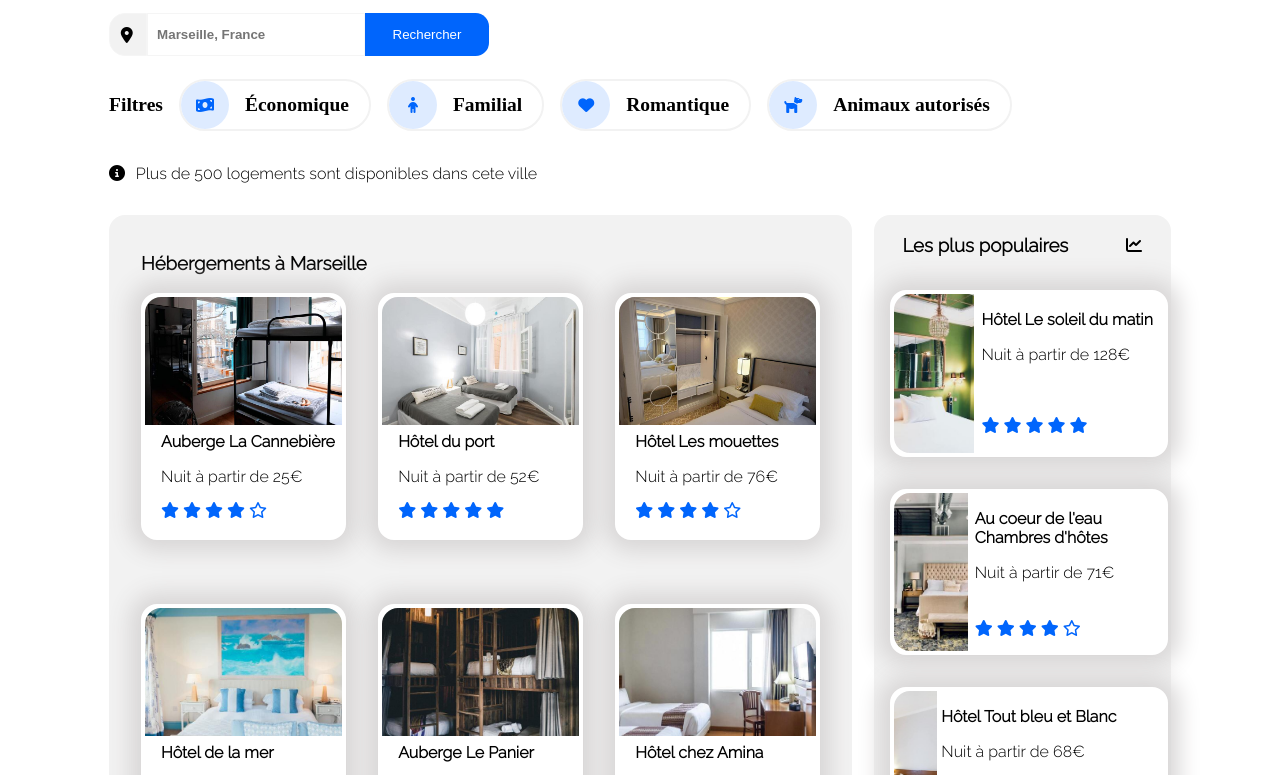
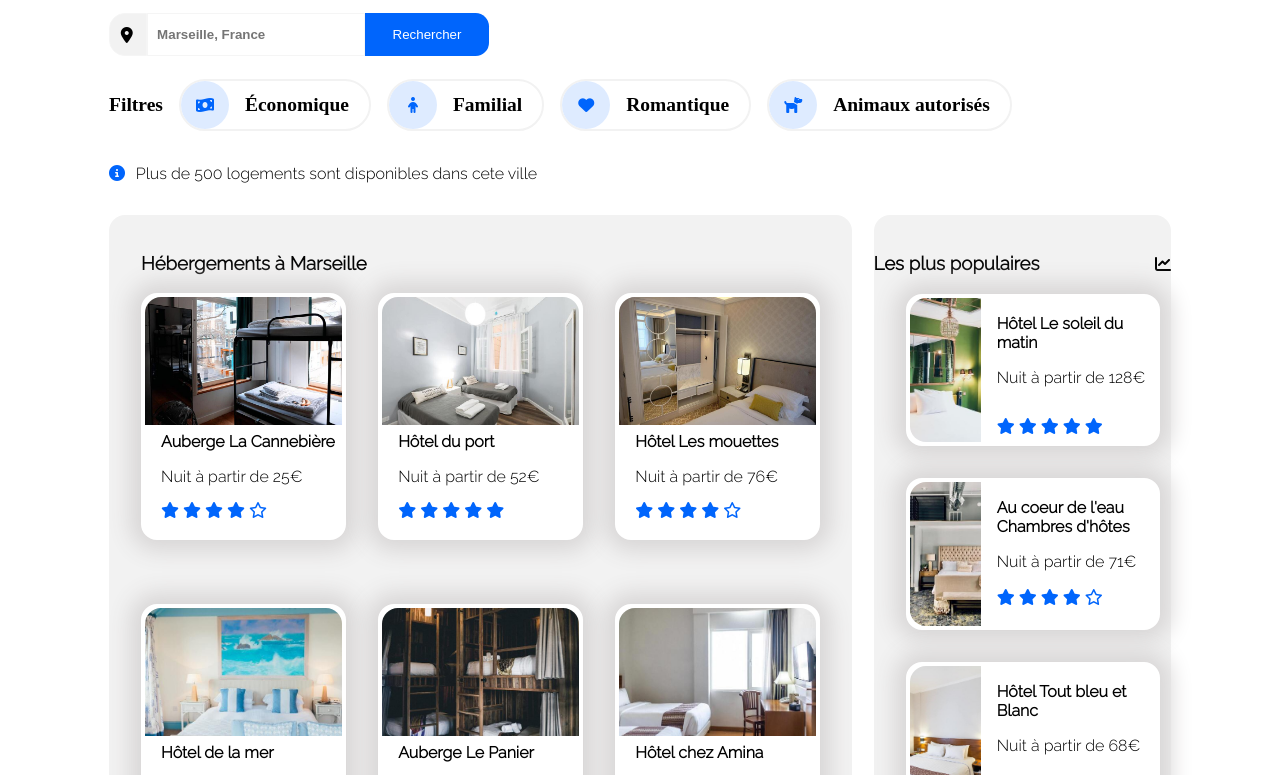
Before and after one commit to escanor24000/escanor24000.github.io, a plain HTML site: page site.html in a window 1280 px wide. Shown: the part 163-938 px from the top of the page. Drawn offline with Linux system fonts and the light colour scheme.

Commit message:
ajustement populaire

```diff
--- a/site.html
+++ b/site.html
@@ -113,7 +113,7 @@
         <div class="rsv-information">
 
             <div class="rsv-information--item">
-            <i class="fas fa-info-circle"></i>
+            <i id="item--info" class="fas fa-info-circle"></i>
             </div>
 
             <p>Plus de 500 logements sont disponibles dans cete ville</p>
@@ -259,7 +259,7 @@
 
                     <div class="titre_aside">
 
-                        <h1>Les plus populaires</h1><i class="fas fa-chart-line"></i>
+                        <h1 class="titre_aside--popu">Les plus populaires</h1><i id=titre_aside--item class="fas fa-chart-line"></i>
 
                     </div>
 
--- a/style.css
+++ b/style.css
@@ -263,7 +263,10 @@ img
     margin-top: 1em;
     margin-bottom: 1em;
 }
-
+#item--info
+{
+    color: #0065fc;
+}
 .rsv-information--item
 {
     margin-right: 1%;
@@ -503,32 +506,51 @@ img
     justify-content: space-around;
 }
 
+.titre_aside--popu
+{
+    width: 16em;
+    margin-top: 2em;
+    margin-bottom: 20px;
+    font-weight: bold;
+}
+
+#titre_aside--item
+{
+    margin-top: 19px;
+}
+
 .Hôtel_Le_soleil_du_matin
 {
     display: flex;
     border: 4px solid white;
     border-radius: 1em;
     box-shadow: rgb(216 214 214) 0px 0px 22px 11px;
-    margin: 1em;
-    margin-top: 1em;
+    margin-left: 2em;
+    margin-right: 1em;
     margin-bottom: 2em;
     background-color: white;
-    height: 22%;
-    width: 91%;
+    height: 20%;
+    width: 83%;
+}
+
+.Hôtel_Le_soleil_du_matin--photo
+{
+    width: 82%;
 }
 
 .Hôtel_Le_soleil_du_matin--taille--photo
 {
     border-top-left-radius: 1em;
     border-bottom-left-radius: 1em;
-    width: 92%;
+    width: 100%;
     height: 100%;
 }
 
 .Hôtel_Le_soleil_du_matin--info
 {
-    width: 182%;
+    width: 184%;
     height: 100%;
+    padding-left: 1em;
 }
 
 .Hôtel_Le_soleil_du_matin--info--titre
@@ -538,7 +560,7 @@ img
 
 .Hôtel_Le_soleil_du_matin--info--titre--nuit
 {
-    margin-bottom: 29%;
+    margin-bottom: 19%;
 }
 
 .Au_coeur_de_l_eau_Chambres_d_hôtes
@@ -547,25 +569,31 @@ img
     border: 4px solid white;
     border-radius: 1em;
     box-shadow: rgb(216 214 214) 0px 0px 22px 11px;
-    margin: 0em 1em;
+    margin-left: 2em;
     margin-bottom: 2em;
     background-color: white;
-    height: 22%;
-    width: 91%;
+    height: 20%;
+    width: 83%;
+}
+
+.Au_coeur_de_l_eau_Chambres_d_hôtes--photo
+{
+    width: 82%;
 }
 
 .Au_coeur_de_l_eau_Chambres_d_hôtes--taille--photo
 {
     border-top-left-radius: 1em;
     border-bottom-left-radius: 1em;
-    width: 92%;
+    width: 100%;
     height: 100%;
 }
 
 .Au_coeur_de_l_eau_Chambres_d_hôtes--info
 {
-    width: 182%;
+    width: 184%;
     height: 100%;
+    padding-left: 1em;
 }
 
 .Au_coeur_de_l_eau_Chambres_d_hôtes--info--titre
@@ -575,7 +603,7 @@ img
 
 .Au_coeur_de_l_eau_Chambres_d_hôtes--info--titre--nuit
 {
-    margin-bottom: 20%;
+    margin-bottom: 11%;
 }
 
 .Hôtel_Tout_bleu_et_Blanc
@@ -584,24 +612,30 @@ img
     border: 4px solid white;
     border-radius: 1em;
     box-shadow: rgb(216 214 214) 0px 0px 22px 11px;
-    margin: 0em 1em;
+    margin-left: 2em;
     background-color: white;
-    width: 91%;
-    height: 22%;
+    width: 83%;
+    height: 20%;
+}
+
+.Hôtel_Tout_bleu_et_Blanc--photo
+{
+    width: 82%;
 }
 
 .Hôtel_Tout_bleu_et_Blanc--taille--photo
 {
     border-top-left-radius: 1em;
     border-bottom-left-radius: 1em;
-    width: 92%;
+    width: 100%;
     height: 100%;
 }
 
 .Hôtel_Tout_bleu_et_Blanc--info
 {
-    width: 182%;
+    width: 184%;
     height: 100%;
+    padding-left: 1em;
 }
 
 .Hôtel_Tout_bleu_et_Blanc--info--titre
@@ -611,7 +645,7 @@ img
 
 .Hôtel_Tout_bleu_et_Blanc--info--titre--nuit
 {
-    margin-bottom: 28%;
+    margin-bottom: 20%;
 }
 
 .rsv-main__sectionTwo--activ
```
